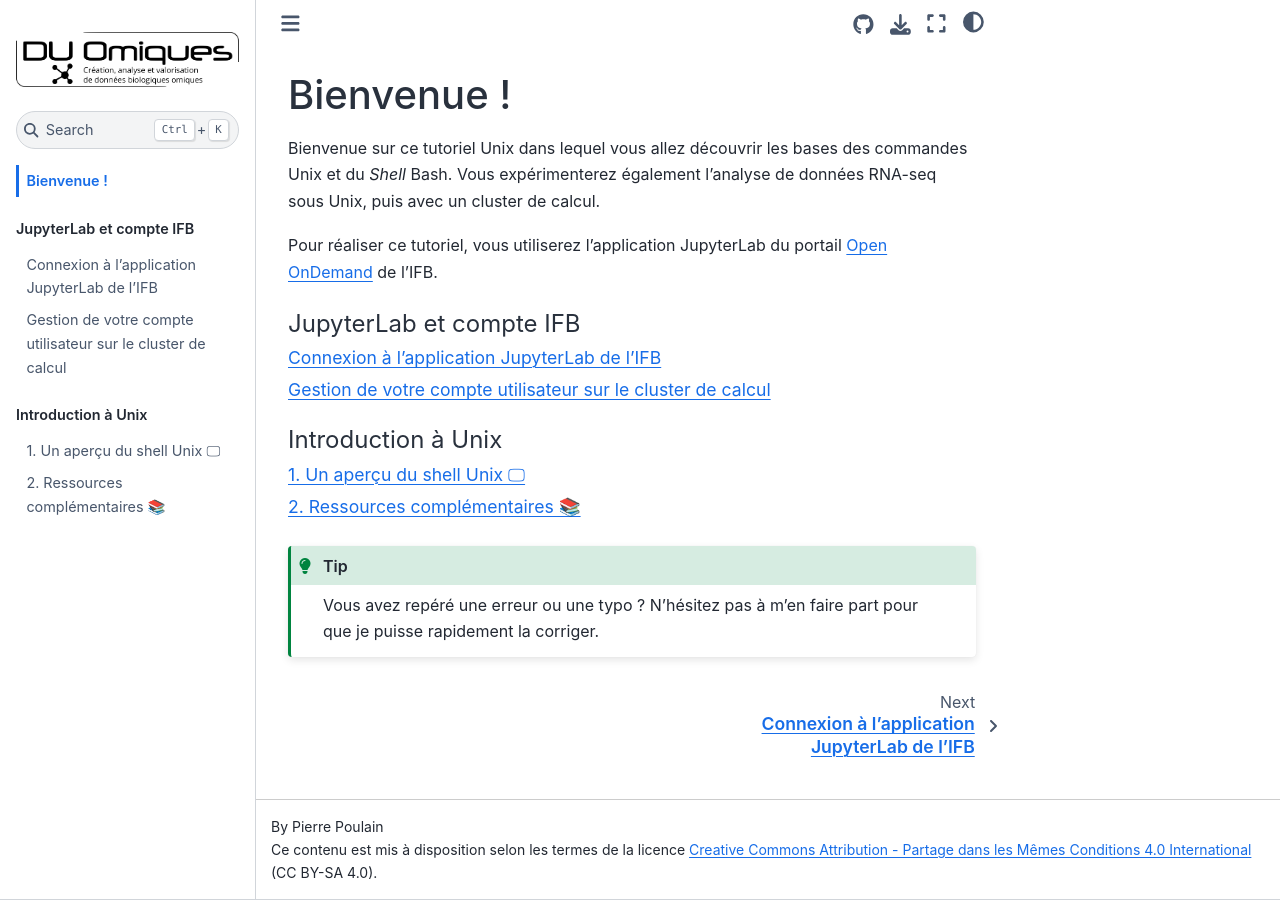
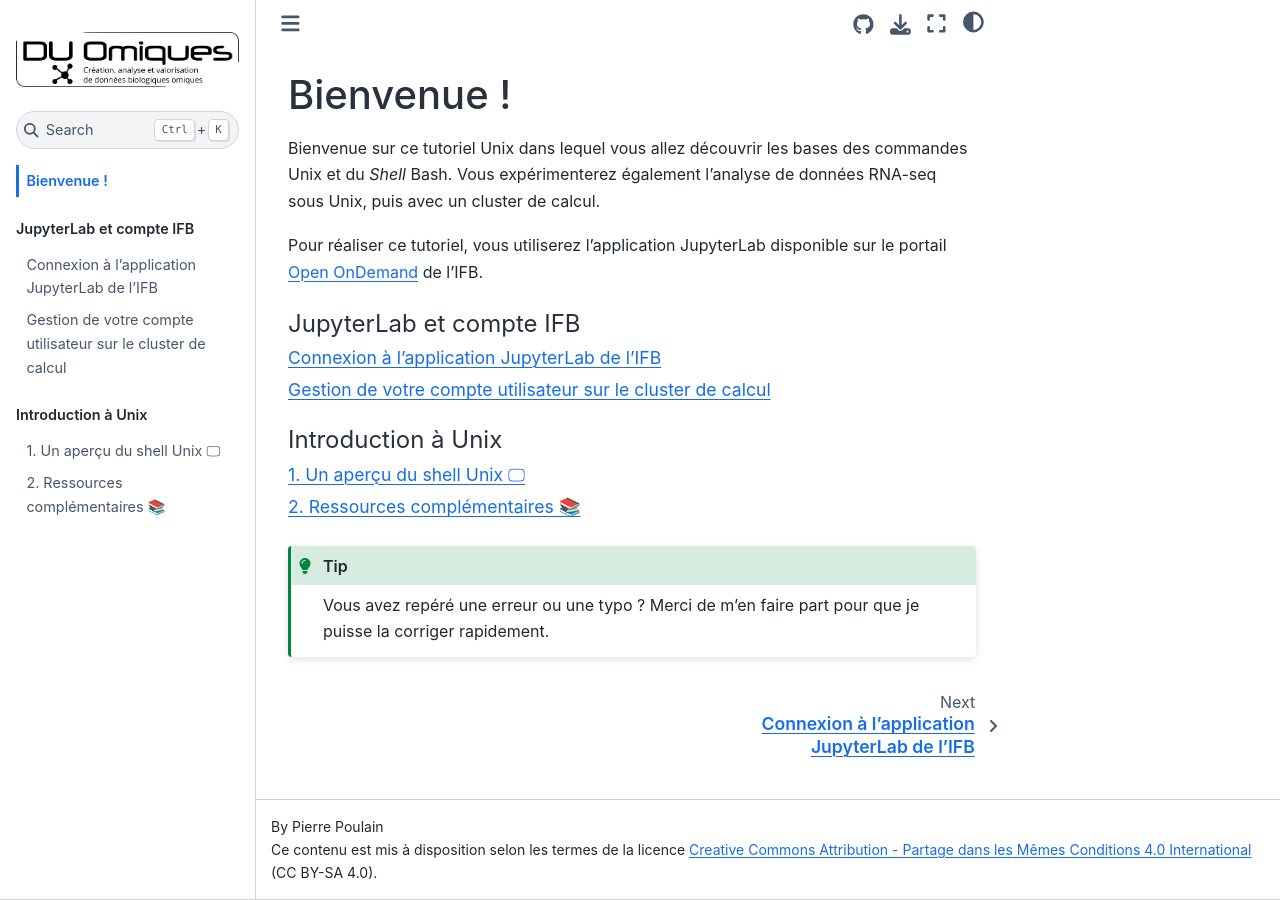
Before and after one commit to pierrepo/unix-tutorial, a Jupyter Book: the page built from content/intro.md, in a window 1280 px wide. Built offline with Jupyter Book 1.0.4 settings and Sphinx 7.4.7 and the Sphinx Book theme 1.1.4, drawn with Linux system fonts in a browser that asks for light colours.

Commit message:
Update intro

````diff
--- a/content/intro.md
+++ b/content/intro.md
@@ -2,12 +2,12 @@
 
 Bienvenue sur ce tutoriel Unix dans lequel vous allez découvrir les bases des commandes Unix et du *Shell* Bash. Vous expérimenterez également l'analyse de données RNA-seq sous Unix, puis avec un cluster de calcul.
 
-Pour réaliser ce tutoriel, vous utiliserez l'application JupyterLab du portail [Open OnDemand](https://ondemand.cluster.france-bioinformatique.fr/) de l'IFB.
+Pour réaliser ce tutoriel, vous utiliserez l'application JupyterLab disponible sur le portail [Open OnDemand](https://ondemand.cluster.france-bioinformatique.fr/) de l'IFB.
 
 
 ```{tableofcontents}
 ```
 
 ```{tip}
-Vous avez repéré une erreur ou une typo ? N'hésitez pas à m'en faire part pour que je puisse rapidement la corriger.
+Vous avez repéré une erreur ou une typo ? Merci de m'en faire part pour que je puisse la corriger rapidement.
 ```
````
